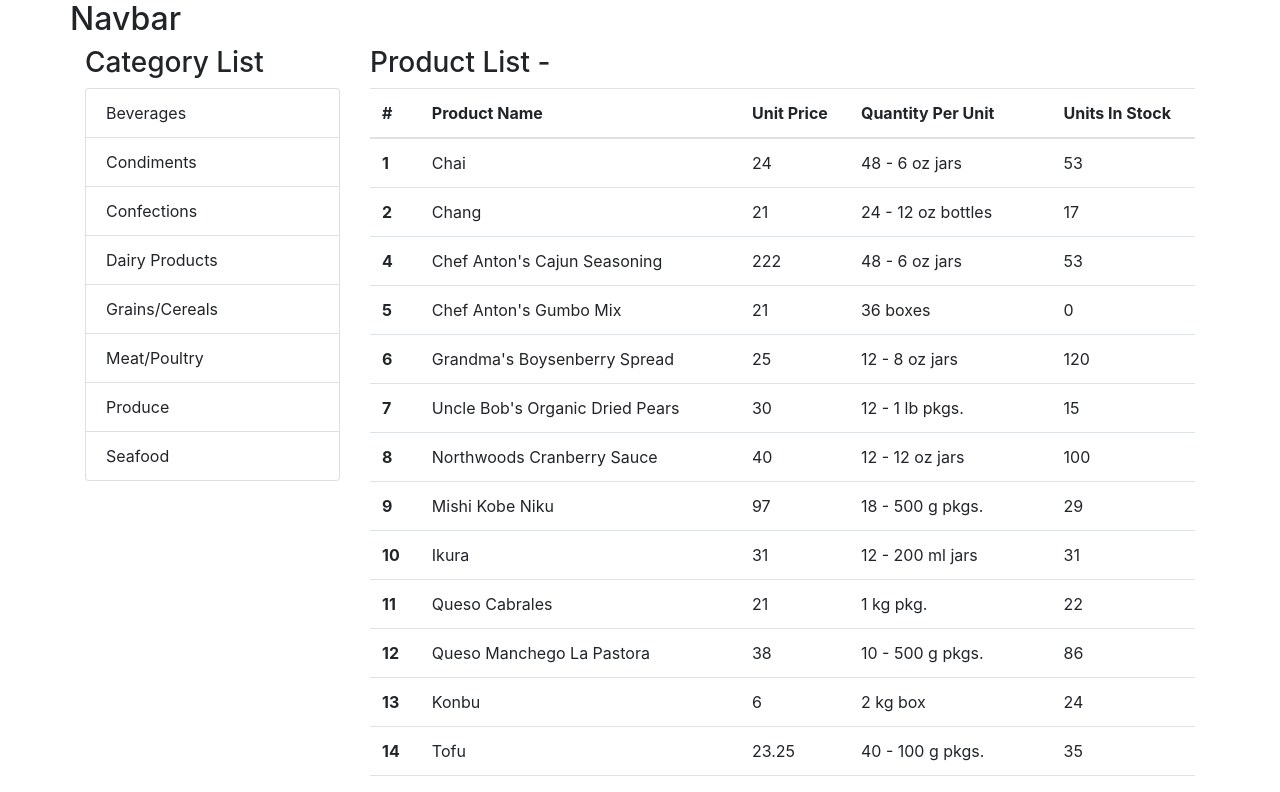
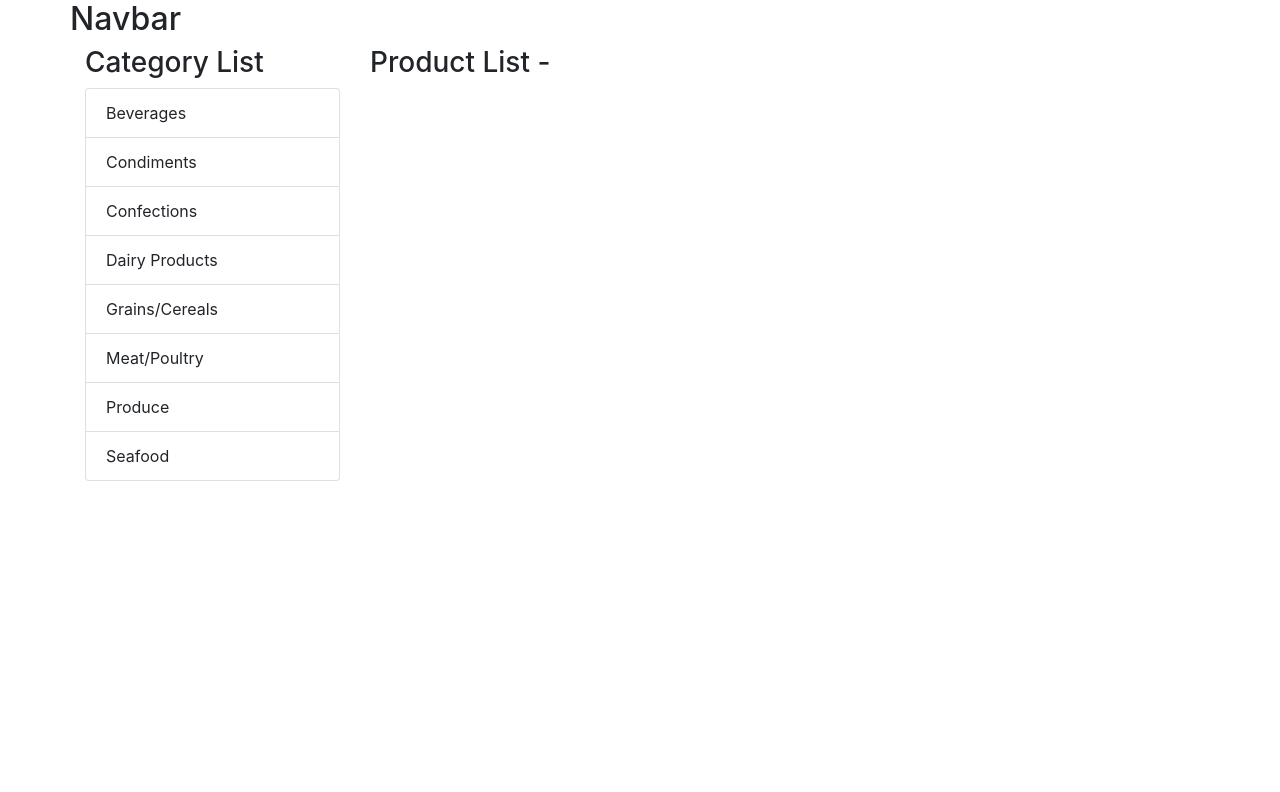
Before and after one commit to berkctezc/react_calismalar, a React (Create React App) app: page / in a window 1280 px wide. Shown: the top 792 px of the page. Built offline with nearby package versions, Linux system fonts and the light colour scheme; data requests are answered from the project's data file.

Commit message:
Revert "listing products"
This reverts commit 42cb1c6ef6804332a43d5ab01e1fa81954365e36.

```diff
--- a/src/App.js
+++ b/src/App.js
@@ -9,23 +9,11 @@ import { Container, Row, Col } from "reactstrap"; //kullandığımız reactstrap
 
 export default class App extends Component {
 
-  state={currentCategory:"",products:[]}
-
-  componentDidMount(){
-    this.getProducts();
-  }
+  state={currentCategory:""}
 
   changeCategory = (category) => { //event fonksiyon (onclickte kullanildi)
     this.setState({currentCategory:category.categoryName})
   };
-
-  getProducts = ()=>{
-    fetch("http://localhost:3000/products")
-    .then(response=>response.json())
-    .then(data=>this.setState({products: data}))
-  };
-
-
   render() {
     let infoNavi = { title: "Navbar" };
     let productInfo = { title: "Product List" };
@@ -42,10 +30,7 @@ export default class App extends Component {
               <CategoryList currentCategory={this.state.currentCategory} changeCategory={this.changeCategory} info={categoryInfo} /> {/*Props yapisi icin (solda verilen degisken ismi component ici kullanilabilir)*/}
             </Col>
             <Col xs="9">
-              <ProductList
-              products={this.state.products}
-              currentCategory={this.state.currentCategory}
-              info={productInfo} />
+              <ProductList currentCategory={this.state.currentCategory} info={productInfo} />
             </Col>
           </Row>
         </Container>
--- a/src/ProductList.js
+++ b/src/ProductList.js
@@ -1,36 +1,11 @@
-import React, { Component } from "react";
-import { Table } from "reactstrap";
+import React, { Component } from 'react'
 
 export default class ProductList extends Component {
-  render() {
-    return (
-      <div>
-        <h3>
-          {this.props.info.title} - {this.props.currentCategory}
-        </h3>
-        <Table>
-          <thead>
-            <tr>
-              <th>#</th>
-              <th>Product Name</th>
-              <th>Unit Price</th>
-              <th>Quantity Per Unit</th>
-              <th>Units In Stock</th>
-            </tr>
-          </thead>
-          <tbody>
-            {this.props.products.map(product => (
-              <tr key={product.id}>
-                <th scope="row">{product.id}</th>
-                <td>{product.productName}</td>
-                <td>{product.unitPrice}</td>
-                <td>{product.quantityPerUnit}</td>
-                <td>{product.unitsInStock}</td>
-              </tr>
-            ))}
-          </tbody>
-        </Table>
-      </div>
-    );
-  }
+    render() {
+        return (
+            <div>
+                <h3>{this.props.info.title} - {this.props.currentCategory}</h3>
+            </div>
+        )
+    }
 }
```
